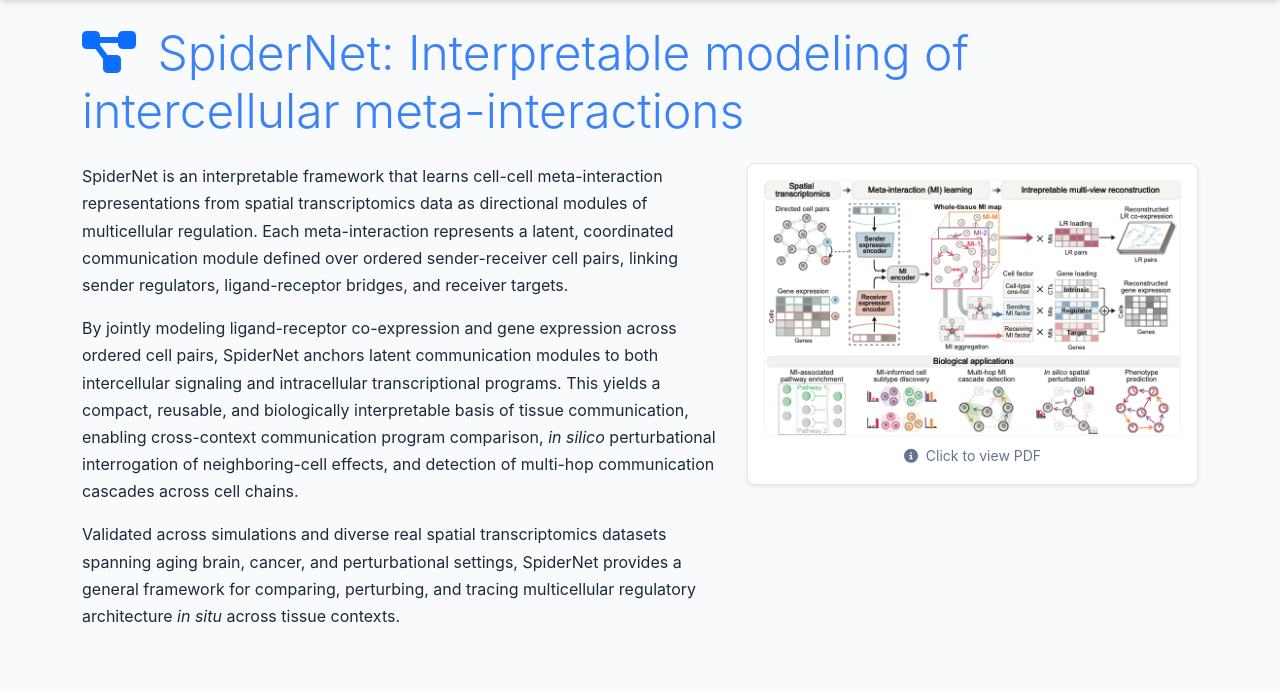
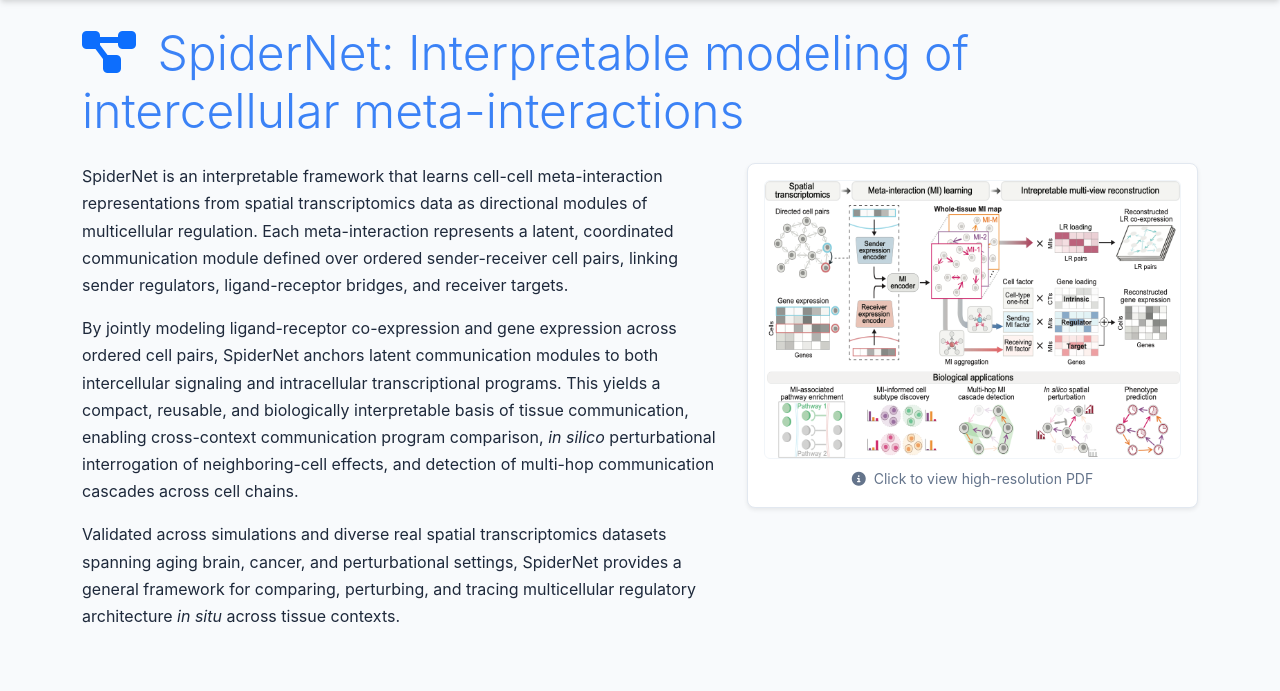
Before and after one commit to ma-compbio-lab/SpiderNet, a Flask app: page / in a window 1280 px wide. Shown: the part 58-749 px from the top of the page. Run offline with Flask 3, Linux system fonts and the light colour scheme; some libraries are stand-ins or nearby versions.

Commit message:
fix lab link and method thumbnail

```diff
--- a/SpiderNet-interactive/static/css/style.css
+++ b/SpiderNet-interactive/static/css/style.css
@@ -875,3 +875,20 @@ img.rounded-circle:hover {
     font-weight: 500;
     padding: 0.35rem 0.65rem;
 }
+
+/* Method Figure - High Quality Rendering */
+.method-figure {
+    image-rendering: -webkit-optimize-contrast;
+    image-rendering: crisp-edges;
+    -ms-interpolation-mode: nearest-neighbor;
+    backface-visibility: hidden;
+    -webkit-backface-visibility: hidden;
+    transform: translateZ(0);
+    -webkit-transform: translateZ(0);
+    transition: transform var(--transition-base);
+}
+
+.method-figure:hover {
+    transform: scale(1.02);
+    box-shadow: var(--shadow-lg);
+}
--- a/SpiderNet-interactive/templates/index.html
+++ b/SpiderNet-interactive/templates/index.html
@@ -37,14 +37,14 @@
             <div class="card shadow-sm">
                 <div class="card-body p-3">
                     <a href="{{ url_for('static', filename='SpiderNet_figure_1_v6.pdf') }}" target="_blank">
-                        <img src="{{ url_for('static', filename='spidernet_method.png') }}"
+                        <img src="{{ url_for('static', filename='spidernet_method_hq.png') }}"
                              alt="SpiderNet Method Overview"
-                             class="img-fluid rounded"
+                             class="img-fluid rounded method-figure"
                              style="width: 100%; height: auto; cursor: pointer;">
                     </a>
                     <p class="text-muted text-center mt-2 mb-0 small">
                         <i class="fas fa-info-circle me-1"></i>
-                        Click to view PDF
+                        Click to view high-resolution PDF
                     </p>
                 </div>
             </div>
--- a/SpiderNet-interactive/templates/team.html
+++ b/SpiderNet-interactive/templates/team.html
@@ -134,7 +134,7 @@
                                 Carnegie Mellon University
                             </p>
                             <div class="mt-4">
-                                <a href="https://www.cbd.cmu.edu/people/jian-ma.html" target="_blank" class="btn btn-outline-primary">
+                                <a href="https://www.cs.cmu.edu/~jianma/" target="_blank" class="btn btn-outline-primary">
                                     <i class="fas fa-globe me-1"></i> Lab Website
                                 </a>
                             </div>
```
Also changed, not shown: SpiderNet-interactive/static/spidernet_method_hq.png (added).
